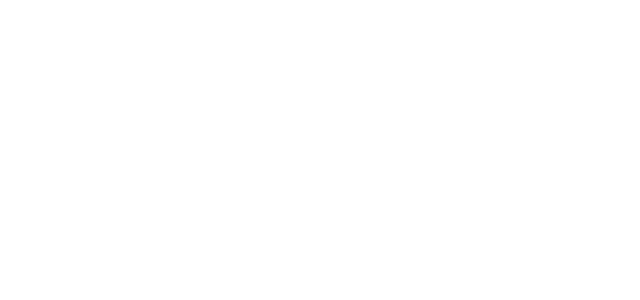
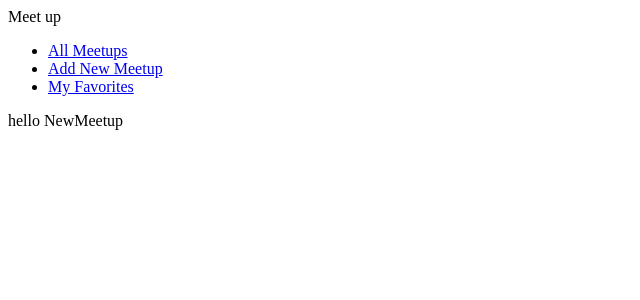
Before and after one commit to baharbazargan62/favorite-app, a React (Create React App) app in the folder favorite-app/: page /new-meetings in a window 1280 px wide. Shown: the top 300 px of the page, without its empty margins (0-640 px from the left). Built offline with nearby package versions, Linux system fonts and the light colour scheme.

Commit message:
set mainnavbar

```diff
--- a/favorite-app/public/index.html
+++ b/favorite-app/public/index.html
@@ -14,16 +14,7 @@
       manifest.json provides metadata used when your web app is installed on a
       user's mobile device or desktop. See https://developers.google.com/web/fundamentals/web-app-manifest/
     -->
-    <link rel="manifest" href="%PUBLIC_URL%/manifest.json" />
-    <!--
-      Notice the use of %PUBLIC_URL% in the tags above.
-      It will be replaced with the URL of the `public` folder during the build.
-      Only files inside the `public` folder can be referenced from the HTML.
 
-      Unlike "/favicon.ico" or "favicon.ico", "%PUBLIC_URL%/favicon.ico" will
-      work correctly both with client-side routing and a non-root public URL.
-      Learn how to configure a non-root public URL by running `npm run build`.
-    -->
     <title>React App</title>
   </head>
   <body>
--- a/favorite-app/src/App.js
+++ b/favorite-app/src/App.js
@@ -1,4 +1,5 @@
 import { Route, Routes } from "react-router-dom";
+import MainNavigationBar from "./components/layouts/MainNavigationBar";
 import AllMeetups from "./pages/AllMeetups";
 import Favorites from "./pages/Favorites";
 import NewMeetup from "./pages/NewMeetup";
@@ -6,11 +7,11 @@ import NewMeetup from "./pages/NewMeetup";
 function App() {
   return (
     <div>
+      <MainNavigationBar/>
       <Routes>
-        <Route path="/" exact={true} />
-        <Route path="/allmeetings" component={AllMeetups} />
-        <Route path="/favorites" component={Favorites} />
-        <Route path="/new-meetings" component={NewMeetup} />
+        <Route path="/" element={<AllMeetups/>} />
+        <Route path="/favorites" element={<Favorites/>} />
+        <Route path="/new-meetings" element={<NewMeetup/>} />
       </Routes>
     </div>
   );
--- /dev/null
+++ b/favorite-app/src/components/layouts/MainNavigationBar.js
@@ -0,0 +1,25 @@
+import React from "react";
+import { Link } from "react-router-dom";
+function MainNavigationBar() {
+  return (
+    <header>
+        <div>Meet up </div>
+<nav>
+ <ul>
+   <li>
+    <Link to="/">All Meetups</Link>
+   </li>
+   <li>
+    <Link to="/new-meetings">Add New Meetup </Link>
+   </li>
+   <li>
+    <Link to="/favorites">My Favorites</Link>
+   </li>
+ </ul>
+</nav>
+
+    </header>
+);
+}
+
+export default MainNavigationBar;
--- a/favorite-app/src/pages/AllMeetups.js
+++ b/favorite-app/src/pages/AllMeetups.js
@@ -1,4 +1,4 @@
-import React from 'react'
+import React from 'react';
 
 function AllMeetups() {
   return (
--- a/favorite-app/src/pages/Favorites.js
+++ b/favorite-app/src/pages/Favorites.js
@@ -2,6 +2,6 @@ import React from 'react'
 
 export default function Favorites() {
   return (
-    <div>Favorites</div>
+    <div> my Favorites</div>
   )
 }
--- a/favorite-app/src/pages/NewMeetup.js
+++ b/favorite-app/src/pages/NewMeetup.js
@@ -2,7 +2,7 @@ import React from 'react'
 
 function NewMeetup() {
   return (
-    <div>NewMeetup</div>
+    <div> hello NewMeetup</div>
   )
 }
 
```
